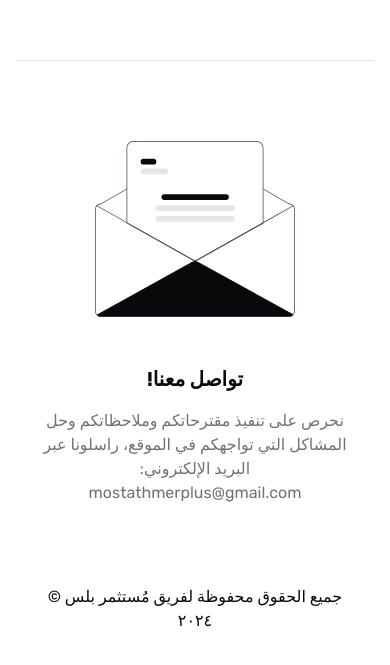
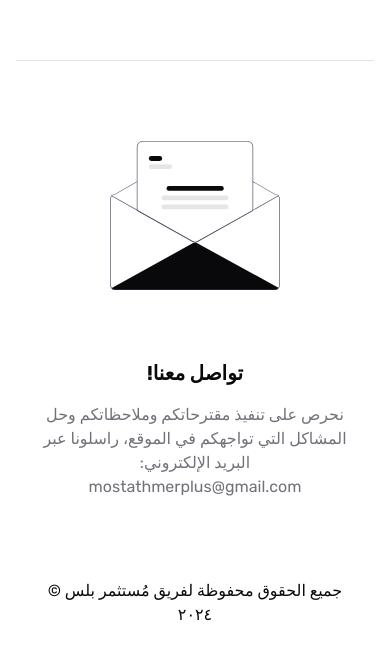
Before and after one commit to HassanAlabdulal/Mostathmer-plus, a Next.js app: page / in a window 390 px wide. Shown: the part 841-1506 px from the top of the page. Built offline with nearby package versions, Linux system fonts and the light colour scheme.

Commit message:
enhance: fix minor issues in small screens

```diff
--- a/components/footer.tsx
+++ b/components/footer.tsx
@@ -12,8 +12,8 @@ export default function Footer() {
     <footer id="footer">
       <hr className="w-11/12 mx-auto" />
 
-      <section className="container py-20 flex flex-col md:flex-row justify-center items-center md:gap-24 gap-12">
-        <div className="">
+      <section className=" py-20 flex flex-col md:flex-row justify-center items-center md:gap-16 gap-12">
+        <div className="max-md:w-[170px] max-md:h-[170px]">
           <Image src="/assets/email.svg" width={200} height={200} alt="Email" />{" "}
         </div>
         <div className="flex flex-col w-[20rem] gap-4 max-md:justify-center max-md:items-center">
```
